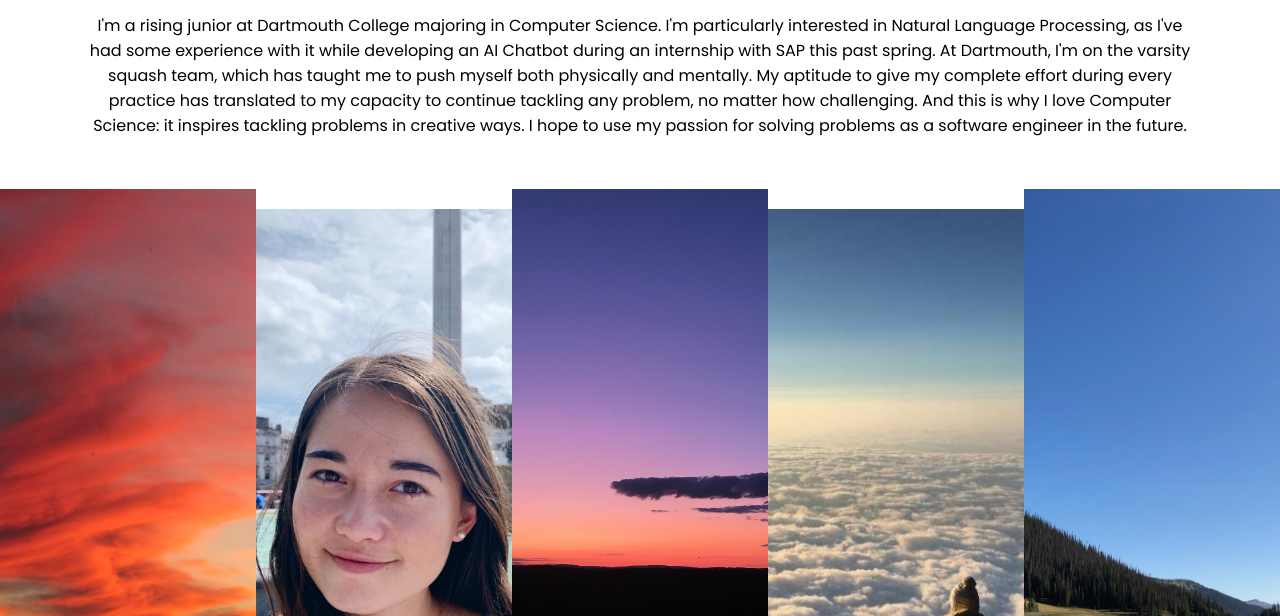
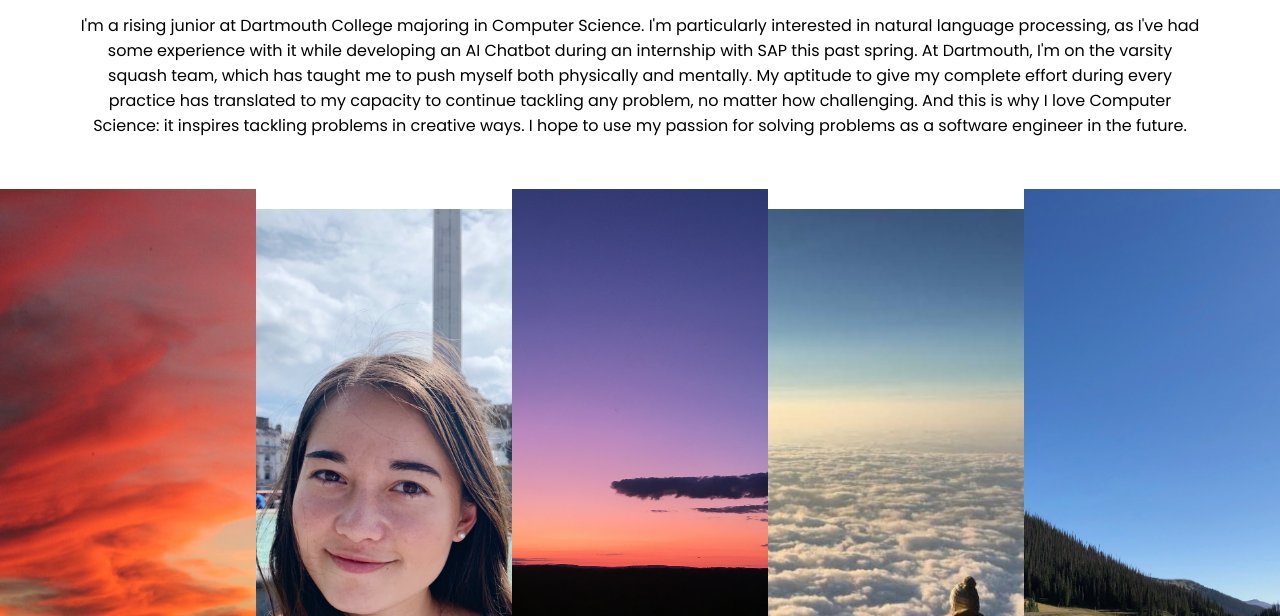
Before and after one commit to nherman222/nina-herman, a plain HTML site: page index.html in a window 1280 px wide. Shown: the part 184-800 px from the top of the page. Drawn offline with nearby package versions, Linux system fonts and the light colour scheme.

Commit message:
Update index.html

```diff
--- a/index.html
+++ b/index.html
@@ -40,7 +40,7 @@
           <h1>Hi, I'm Nina Herman.</h1>
           <p>
             I'm a rising junior at Dartmouth College majoring in Computer Science. I'm particularly interested in
-            Natural Language Processing, as I've had some experience with it while developing an AI Chatbot during an internship with SAP this past spring. At Dartmouth, I'm on the
+            natural language processing, as I've had some experience with it while developing an AI Chatbot during an internship with SAP this past spring. At Dartmouth, I'm on the
             varsity squash team, which has taught me to push myself both physically and mentally.
             My aptitude to give my complete effort during every practice has translated to my capacity
             to continue tackling any problem, no matter how challenging. And this is why I love Computer Science:
```
